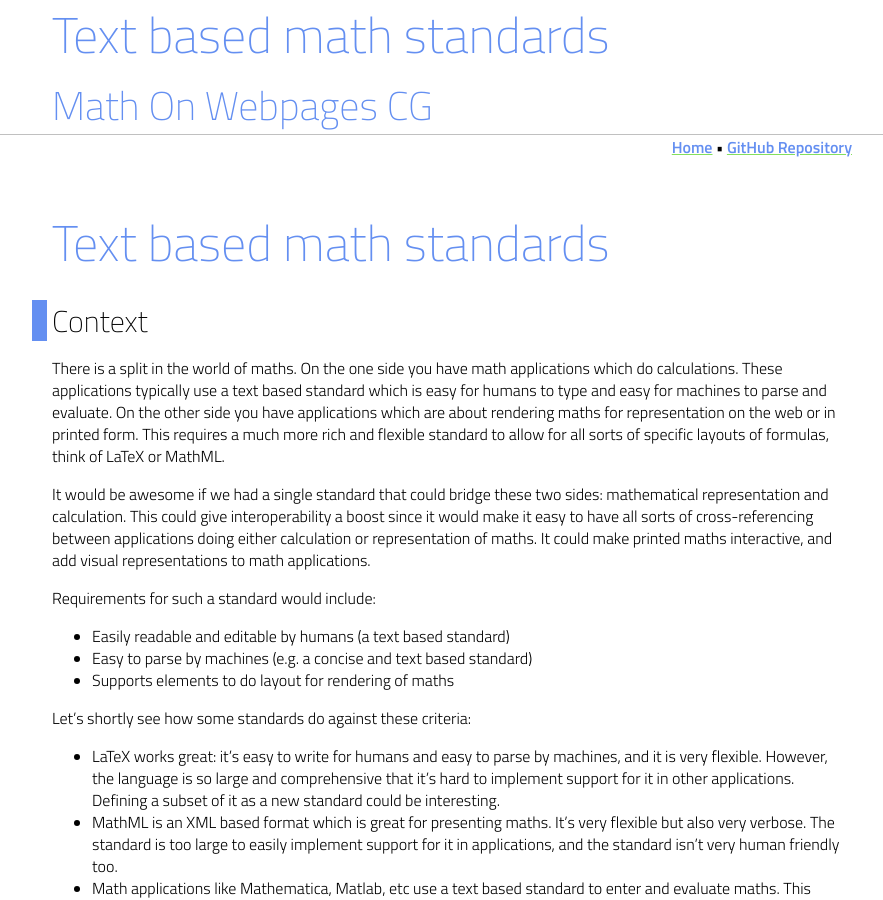
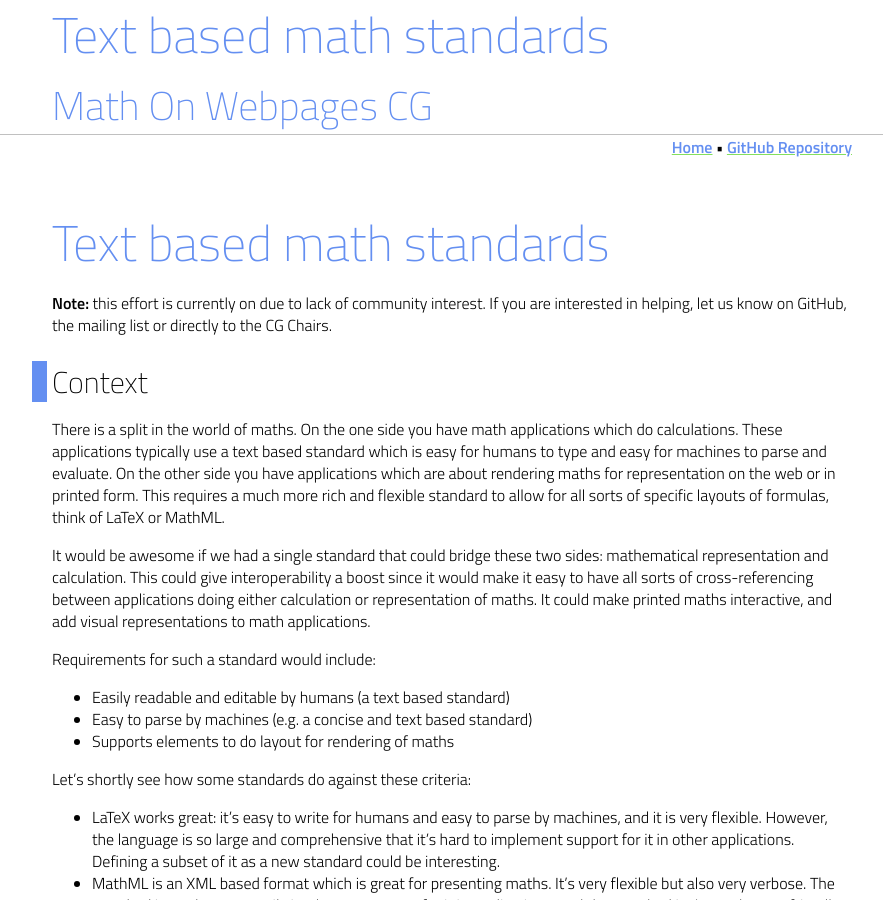
Before and after one commit to w3c/mathonwebpages, a Jekyll site: the page built from research/text_based_standards.md, in a window 1280 px wide and 900 px high. Shown: the whole window, without its empty margins (188-1071 px from the left). Built offline with Jekyll 4.4.1, drawn with Linux system fonts in a browser that asks for light colours; our own code applies the rules of GitHub Pages for plain Markdown files.

Commit message:
text-based: add "on halt" notice

```diff
--- a/research/text_based_standards.md
+++ b/research/text_based_standards.md
@@ -3,6 +3,8 @@ layout: default
 ---
 
 # Text based math standards
+
+**Note:** this effort is currently on due to lack of community interest. If you are interested in helping, let us know on GitHub, the mailing list or directly to the CG Chairs.
 
 ## Context
 
```
